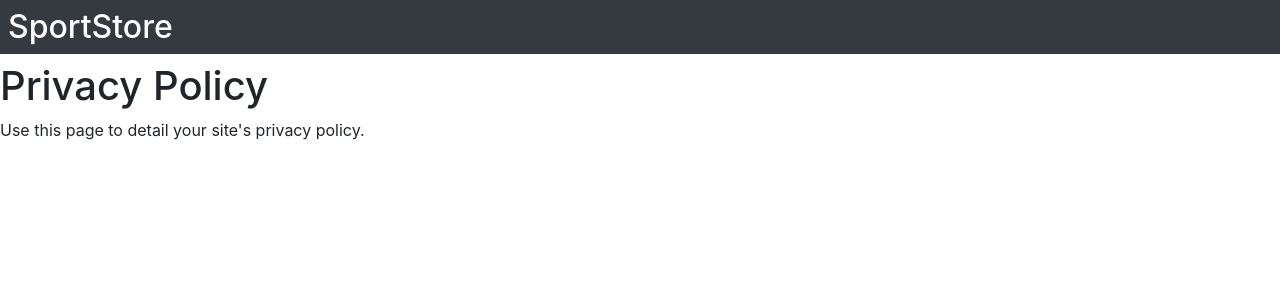
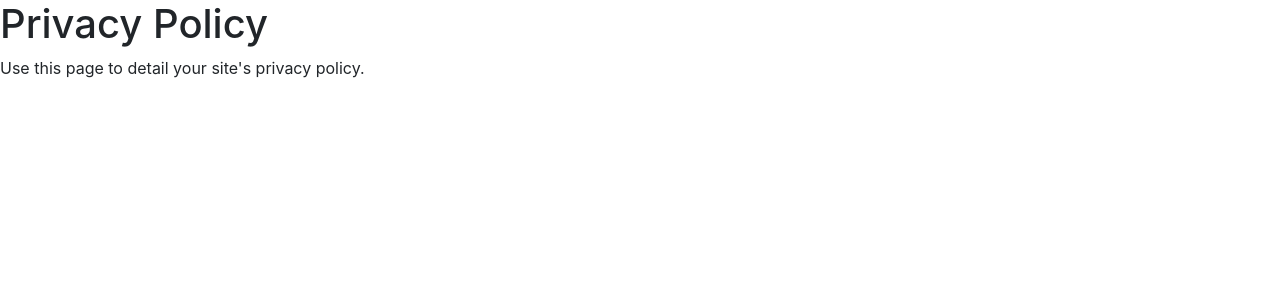
Before and after one commit to rene-copaga/AngularAspNetCore, an ASP.NET Core app: page /Home/Privacy in a window 1280 px wide. Shown: the top 300 px of the page. Run offline with ASP.NET Core 8, Linux system fonts and the light colour scheme; the project's own start-up code is not run; a stand-in starts its controllers and pages.

Commit message:
Removing the Layout Header

```diff
--- a/ServerApp/Views/Shared/_Layout.cshtml
+++ b/ServerApp/Views/Shared/_Layout.cshtml
@@ -10,7 +10,7 @@
 </head>
 
 <body>
-    <h2 class="bg-dark text-white p-2">SportStore</h2>
+    <!-- <h2 class="bg-dark text-white p-2">SportStore</h2>-->
     @RenderBody()
     @RenderSection("Scripts", required: false)
 </body>
```
